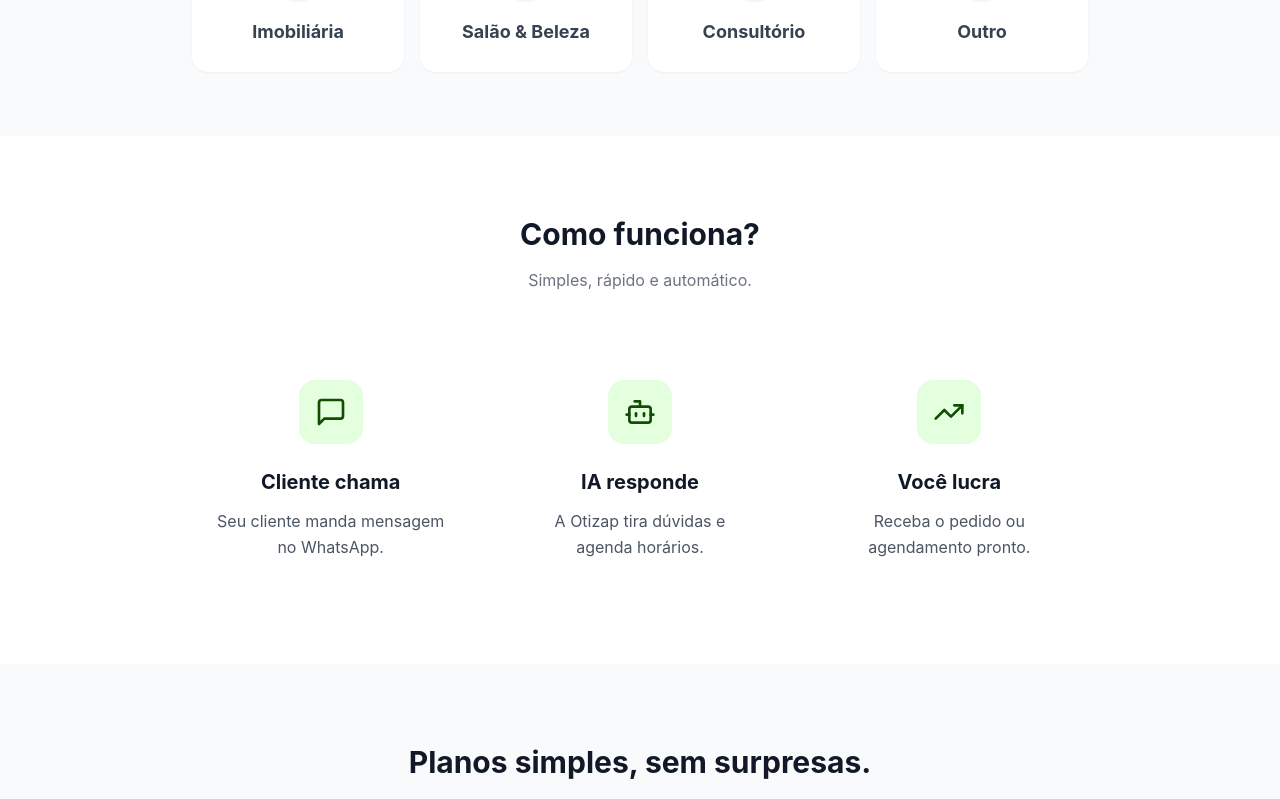
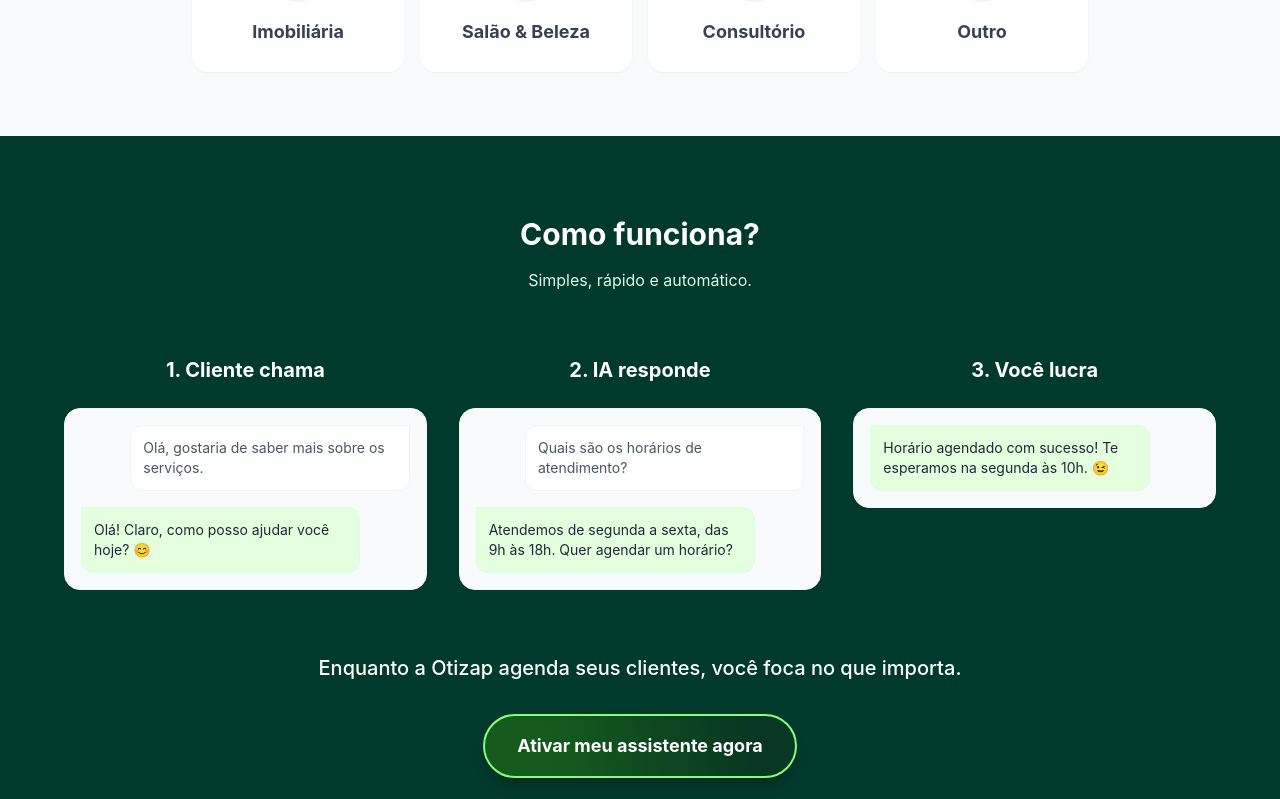
Before and after one commit to desousajhonny/otizap-webapp, a React (Vite) app: page / in a window 1280 px wide. Shown: the part 900-1699 px from the top of the page. Built offline with nearby package versions, Linux system fonts and the light colour scheme.

Commit message:
Ajustado a tela de how it works; mudado os cards para caixa de dialogo e o background. Também incluso label e call to action. Alterado também o peso da fonte do botão do header/sticky header

```diff
--- a/src/components/Header.jsx
+++ b/src/components/Header.jsx
@@ -24,7 +24,7 @@ const Header = () => {
                     className={`transition-all duration-300 ${isScrolled ? 'h-10 w-10' : 'h-12 md:h-10'}`}
                 />
                 <button
-                    className="px-4 py-2 md:px-6 font-medium text-white transition-transform hover:scale-105 text-sm md:text-base"
+                    className="px-4 py-2 md:px-6 font-bold text-white transition-transform hover:scale-105 text-sm md:text-base"
                     style={{
                         borderRadius: '100px',
                         border: '2px solid #84FE7B',
--- a/src/components/HowItWorks.jsx
+++ b/src/components/HowItWorks.jsx
@@ -3,44 +3,67 @@ import { motion } from 'framer-motion';
 import { MessageSquare, Bot, TrendingUp } from 'lucide-react';
 
 const HowItWorks = ({ niche }) => {
-    const icons = [MessageSquare, Bot, TrendingUp];
+    const steps = niche.howItWorks || [];
 
     return (
-        <section className="py-20 px-6 bg-white">
-            <div className="max-w-4xl mx-auto">
+        <section className="py-20 px-6" style={{ backgroundColor: '#003A2C' }}>
+            <div className="max-w-6xl mx-auto">
                 <div className="text-center mb-16">
-                    <h2 className="text-3xl font-bold text-gray-900 mb-4">
+                    <h2 className="text-3xl font-bold text-white mb-4">
                         Como funciona?
                     </h2>
-                    <p className="text-gray-500">
+                    <p className="text-green-100">
                         Simples, rápido e automático.
                     </p>
                 </div>
 
                 <div className="grid grid-cols-1 md:grid-cols-3 gap-8">
-                    {niche.steps.map((step, index) => {
-                        const Icon = icons[index];
-                        return (
+                    {steps.map((step, index) => (
                         <motion.div
                             key={index}
                             initial={{ opacity: 0, y: 20 }}
                             whileInView={{ opacity: 1, y: 0 }}
                             viewport={{ once: true }}
                             transition={{ delay: index * 0.2 }}
-                                className="flex flex-col items-center text-center p-6"
+                            className="flex flex-col"
                         >
-                                <div className="w-16 h-16 bg-[#E3FFDD] rounded-2xl flex items-center justify-center text-[#104F03] mb-6">
-                                    <Icon size={32} />
-                                </div>
-                                <h3 className="text-xl font-bold text-gray-900 mb-3">
+                            <h3 className="text-xl font-bold text-white mb-6 text-center">
                                 {step.title}
                             </h3>
-                                <p className="text-gray-600 leading-relaxed">
-                                    {step.desc}
+
+                            <div className="bg-gray-50 rounded-2xl border border-gray-100 p-4 flex flex-col space-y-4 shadow-sm h-fit">
+                                {step.messages.map((msg, i) => (
+                                    <div key={i} className={`flex ${msg.type === 'user' ? 'justify-end' : 'justify-start'}`}>
+                                        <div
+                                            className={`max-w-[85%] p-3 rounded-xl text-sm ${msg.type === 'user'
+                                                ? 'bg-white border border-gray-100 text-gray-600 rounded-tr-none'
+                                                : 'bg-[#E3FFDD] border border-green-100 text-gray-800 rounded-tl-none'
+                                                }`}
+                                        >
+                                            {msg.text}
+                                        </div>
+                                    </div>
+                                ))}
+                            </div>
+                        </motion.div>
+                    ))}
+                </div>
+                <div className="mt-16 text-center">
+                    <p className="text-xl text-white mb-8 font-medium">
+                        Enquanto a Otizap agenda seus clientes, você foca no que importa.
                     </p>
-                            </motion.div>
-                        );
-                    })}
+                    <motion.button
+                        whileHover={{ scale: 1.05 }}
+                        whileTap={{ scale: 0.95 }}
+                        className="font-bold py-4 px-8 text-lg shadow-lg shadow-black/20 transition-all text-white"
+                        style={{
+                            borderRadius: '100px',
+                            border: '2px solid #84FE7B',
+                            background: 'linear-gradient(81deg, rgba(62, 152, 1, 0.35) 23.07%, rgba(21, 50, 16, 0.35) 84.49%)'
+                        }}
+                    >
+                        Ativar meu assistente agora
+                    </motion.button>
                 </div>
             </div>
         </section>
--- a/src/data/niches.js
+++ b/src/data/niches.js
@@ -12,6 +12,28 @@ export const niches = {
             { title: 'Cliente chama', desc: 'Seu cliente manda mensagem no WhatsApp.' },
             { title: 'IA responde', desc: 'A Otizap tira dúvidas e agenda horários.' },
             { title: 'Você lucra', desc: 'Receba o pedido ou agendamento pronto.' }
+        ],
+        howItWorks: [
+            {
+                title: "1. Cliente chama",
+                messages: [
+                    { type: 'user', text: "Olá, gostaria de saber mais sobre os serviços." },
+                    { type: 'bot', text: "Olá! Claro, como posso ajudar você hoje? 😊" }
+                ]
+            },
+            {
+                title: "2. IA responde",
+                messages: [
+                    { type: 'user', text: "Quais são os horários de atendimento?" },
+                    { type: 'bot', text: "Atendemos de segunda a sexta, das 9h às 18h. Quer agendar um horário?" }
+                ]
+            },
+            {
+                title: "3. Você lucra",
+                messages: [
+                    { type: 'bot', text: "Horário agendado com sucesso! Te esperamos na segunda às 10h. 😉" }
+                ]
+            }
         ],
         testimonial: {
             quote: "Fecho 2x mais vendas com a Otizap.",
@@ -32,6 +54,28 @@ export const niches = {
             { title: 'IA qualifica', desc: 'Otizap coleta dados e agenda a visita.' },
             { title: 'Visita feita', desc: 'Corretor recebe o agendamento pronto.' }
         ],
+        howItWorks: [
+            {
+                title: "1. O cliente chama no WhatsApp",
+                messages: [
+                    { type: 'user', text: "Oi, vi um apartamento na Rua das Flores. Tá disponível?" },
+                    { type: 'bot', text: "Olá! Esse imóvel está disponível sim 😊 Você procura pra comprar ou alugar?" }
+                ]
+            },
+            {
+                title: "2. A Otizap resolve em segundos",
+                messages: [
+                    { type: 'user', text: "Pra comprar." },
+                    { type: 'bot', text: "Perfeito! Posso te mandar as fotos e agendar uma visita?" }
+                ]
+            },
+            {
+                title: "3. Você recebe o agendamento pronto",
+                messages: [
+                    { type: 'bot', text: "Visita confirmada! 🏡 Amanhã às 15h na Rua das Flores. Você receberá um lembrete automático 😉" }
+                ]
+            }
+        ],
         testimonial: {
             quote: "Minha equipe não perde mais nenhum lead de portal.",
             author: "Ana Souza",
@@ -50,6 +94,28 @@ export const niches = {
             { title: 'Cliente pede', desc: 'Pergunta horários disponíveis.' },
             { title: 'IA agenda', desc: 'Otizap mostra a agenda e marca.' },
             { title: 'Salão cheio', desc: 'Você foca apenas em atender.' }
+        ],
+        howItWorks: [
+            {
+                title: "1. O cliente chama no WhatsApp",
+                messages: [
+                    { type: 'user', text: "Tem horário pra corte e barba hoje?" },
+                    { type: 'bot', text: "Oi! Tenho horário livre às 16h e às 18h. Qual prefere? ✂️" }
+                ]
+            },
+            {
+                title: "2. A Otizap sugere horários e confirma",
+                messages: [
+                    { type: 'user', text: "Pode ser às 18h." },
+                    { type: 'bot', text: "Combinado! Seu corte está agendado para hoje às 18h." }
+                ]
+            },
+            {
+                title: "3. Você recebe o agendamento pronto",
+                messages: [
+                    { type: 'bot', text: "Lembrete: Seu corte é daqui a 1 hora! Te esperamos. 💈" }
+                ]
+            }
         ],
         testimonial: {
             quote: "Reduzi as faltas em 80% com os lembretes automáticos.",
@@ -70,6 +136,28 @@ export const niches = {
             { title: 'IA tria', desc: 'Coleta dados e verifica disponibilidade.' },
             { title: 'Agenda lotada', desc: 'Médico recebe o paciente confirmado.' }
         ],
+        howItWorks: [
+            {
+                title: "1. O paciente chama no WhatsApp",
+                messages: [
+                    { type: 'user', text: "Olá, gostaria de marcar uma consulta com o Dr. Paulo." },
+                    { type: 'bot', text: "Olá! É primeira vez ou retorno? 🩺" }
+                ]
+            },
+            {
+                title: "2. A Otizap organiza e confirma a consulta",
+                messages: [
+                    { type: 'user', text: "É retorno." },
+                    { type: 'bot', text: "Certo. Temos vaga para quinta às 14h. Pode ser?" }
+                ]
+            },
+            {
+                title: "3. Você recebe o agendamento pronto",
+                messages: [
+                    { type: 'bot', text: "Agendado! Quinta-feira às 14h. Enviarei um lembrete no dia anterior. ✅" }
+                ]
+            }
+        ],
         testimonial: {
             quote: "Meus pacientes adoram a rapidez no agendamento.",
             author: "Dr. Paulo",
@@ -89,6 +177,28 @@ export const niches = {
             { title: 'IA responde', desc: 'A Otizap tira dúvidas e agenda horários.' },
             { title: 'Você lucra', desc: 'Receba o pedido ou agendamento pronto.' }
         ],
+        howItWorks: [
+            {
+                title: "1. Cliente chama",
+                messages: [
+                    { type: 'user', text: "Olá, gostaria de um orçamento." },
+                    { type: 'bot', text: "Oi! Com certeza. Para qual serviço você precisa de orçamento? 💼" }
+                ]
+            },
+            {
+                title: "2. IA responde",
+                messages: [
+                    { type: 'user', text: "Consultoria financeira." },
+                    { type: 'bot', text: "Ótimo! Vou te enviar nosso portfólio e preços agora mesmo." }
+                ]
+            },
+            {
+                title: "3. Você lucra",
+                messages: [
+                    { type: 'bot', text: "Proposta enviada! Quando podemos marcar uma reunião para fechar? 🤝" }
+                ]
+            }
+        ],
         testimonial: {
             quote: "A automação transformou meu atendimento.",
             author: "Maria S.",
```
Lines whose indentation alone changed are shown as unchanged.
